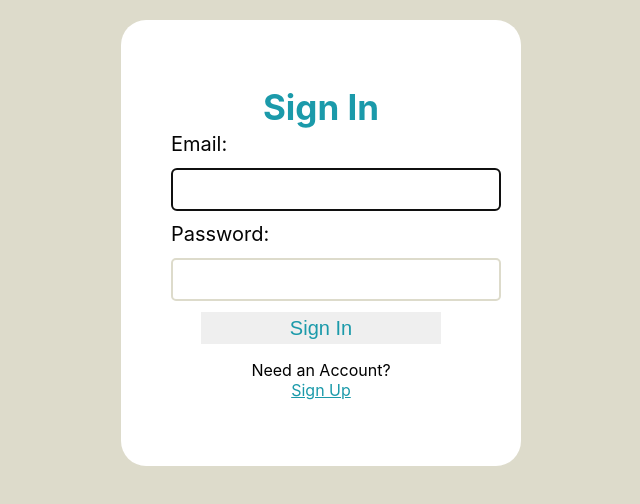
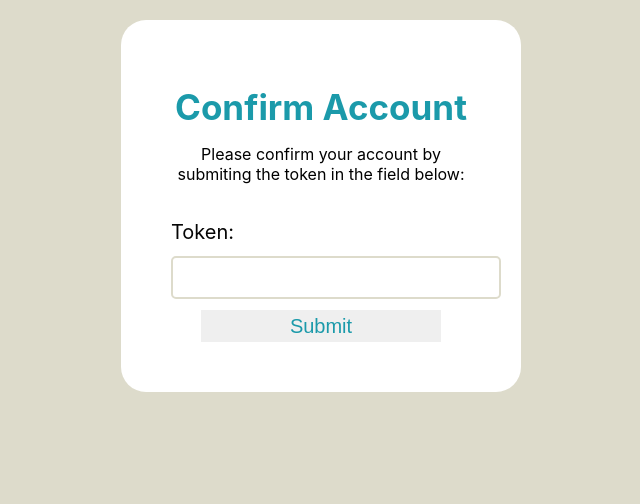
Before and after one commit to calebhadley1/Quotes, a React (Create React App) app in the folder Frontend/quotes/: page /confirm-account in a window 1280 px wide. Shown: the top 504 px of the page, without its empty margins (319-959 px from the left). Built offline with nearby package versions, Linux system fonts and the light colour scheme.

Commit message:
Confirm account

```diff
--- a/Frontend/quotes/src/App.js
+++ b/Frontend/quotes/src/App.js
@@ -4,6 +4,7 @@ import Home from './pages/Home';
 import Layout from "./pages/Layout";
 import Login from "./pages/Login";
 import Register from './pages/Register.js';
+import ConfirmAccount from './pages/ConfirmAccount';
 
 function App() {
   return (
@@ -15,6 +16,7 @@ function App() {
             <Route path="home" element={<Home />} />
             <Route path="login" element={<Login />} />
             <Route path="register" element={<Register />} />
+            <Route path="confirm-account" element={<ConfirmAccount />} />
             <Route path="*" element={<Login />} />
           </Route>
         </Routes>
--- a/Frontend/quotes/src/components/addQuote.js
+++ b/Frontend/quotes/src/components/addQuote.js
@@ -37,7 +37,7 @@ const AddQuote = () => {
 
     return (
         <div className='form-box'>
-        <h7>Add Quote</h7>
+        <h6>Add Quote</h6>
         <form onSubmit={handleSubmit}>
             <label htmlFor="quoteName">
                 Quote
--- a/Frontend/quotes/src/css/Form.css
+++ b/Frontend/quotes/src/css/Form.css
@@ -14,7 +14,7 @@
     margin: 0 0 .5vh 0;
 }
 
-.form-box h7{
+.form-box h6{
     font-size: 24px ;
     text-align: center;
     color: #1B9AAA;
--- /dev/null
+++ b/Frontend/quotes/src/pages/ConfirmAccount.js
@@ -0,0 +1,73 @@
+import { useRef, useState, useEffect, useContext } from 'react';
+import { useNavigate } from 'react-router-dom'
+import AuthContext from "../context/AuthProvider";
+import axios from "./../api/axios";
+import { ErrorMessages } from '../constants/Errors';
+
+const CONFIRM_ACCOUNT_URL = '/register/confirm'
+const HOME_URL = '/home'
+
+const ConfirmAccount = () => {
+
+    const errRef = useRef();
+    const tokenRef = useRef();
+
+    const [errMsg, setErrMsg] = useState('');
+    const [token, setToken] = useState('');
+
+    const contextValue = useContext(AuthContext)
+    const providedToken = contextValue.auth.token;
+    let navigate = useNavigate();
+
+    const handleSubmit = async (e) => {
+        e.preventDefault();
+
+        try {
+            const response = await axios.get(CONFIRM_ACCOUNT_URL,
+                {
+                    params: {token: token},
+                    withCredentials: true
+                }
+            );
+            console.log(response.data)
+            setToken('');
+            navigate(HOME_URL);
+        } catch(err) {
+            console.log("error")
+            if (err.response) {
+                if(err.response.status === 500)
+                    setErrMsg(ErrorMessages.INVALID_LOGIN_CREDENTIALS);
+                else
+                    setErrMsg(ErrorMessages.SERVER_ERROR);
+            }
+            else {
+                setErrMsg(ErrorMessages.SERVER_ERROR);
+            }
+        }
+    }
+
+    console.log("hello")
+    console.log(contextValue.auth.token)
+    return (
+        <section>
+            <div className='form-box'>
+                <p ref={errRef} className={errMsg ? "errmsg" : "offscreen"} aria-live="assertive">{errMsg}</p>
+                <h5>Confirm Account</h5>
+                <p>Please confirm your account by submiting the token in the field below:</p>
+                <p>{providedToken}</p>
+                <br></br>
+                <form onSubmit={handleSubmit}>
+                    <label>
+                        Token:
+                        <input type="text" id="token" ref={tokenRef} onChange={(e) => setToken(e.target.value)} value={token} required></input>
+                    </label>
+                    <button className='submit-button'>
+                        Submit
+                    </button>
+                </form>
+            </div>
+        </section>
+    )
+}
+
+export default ConfirmAccount;
--- a/Frontend/quotes/src/pages/Register.js
+++ b/Frontend/quotes/src/pages/Register.js
@@ -6,7 +6,7 @@ import "../css/Form.css"
 
 import axios from "./../api/axios";
 
-const HOME_URL = '/home';
+const CONFIRM_URL = '/confirm-account';
 const LOGIN_URL = '/login';
 const REGISTER_URL = '/register';
 
@@ -53,7 +53,7 @@ const Register = () => {
                 setPassword('');
                 setPasswordConfirm('');
                 setSuccess(true);
-                navigate(HOME_URL);
+                navigate(CONFIRM_URL);
             } catch(err) {
                 console.log("error")
                 if (err.response) {
```
